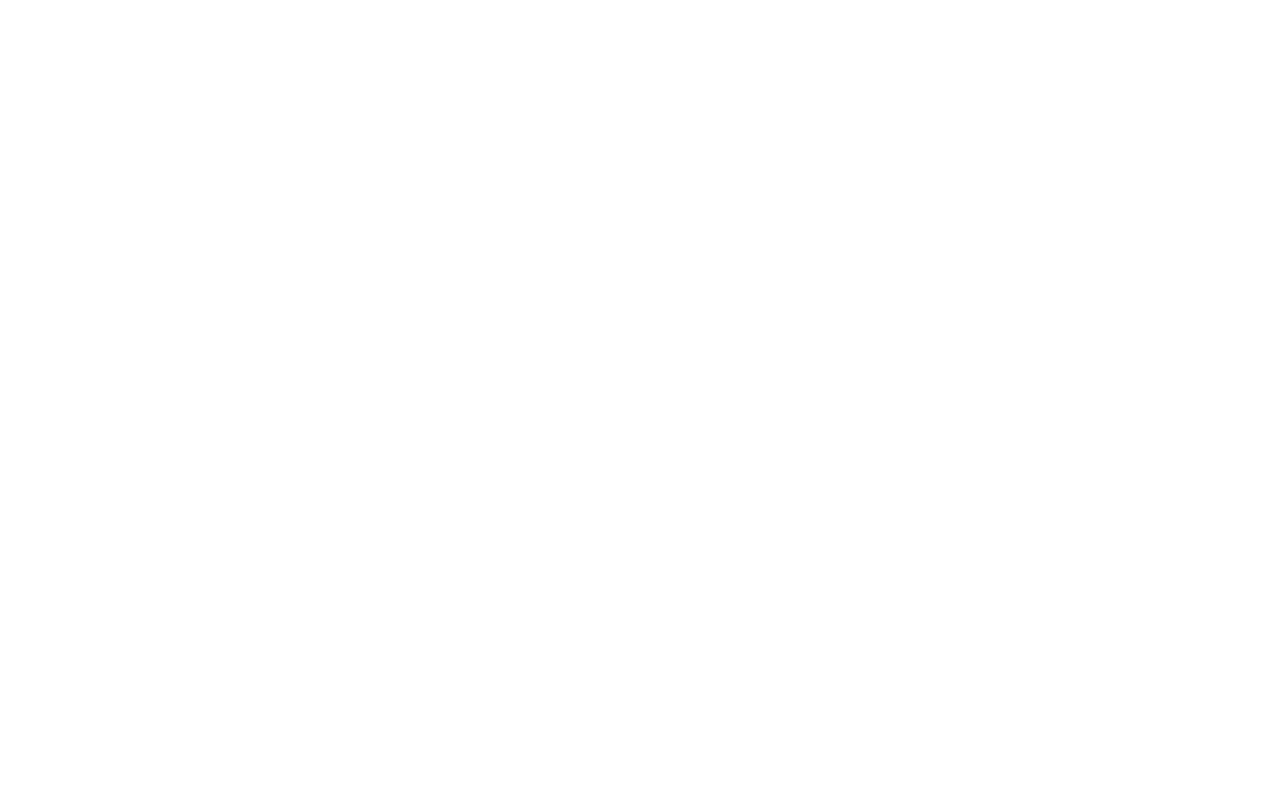
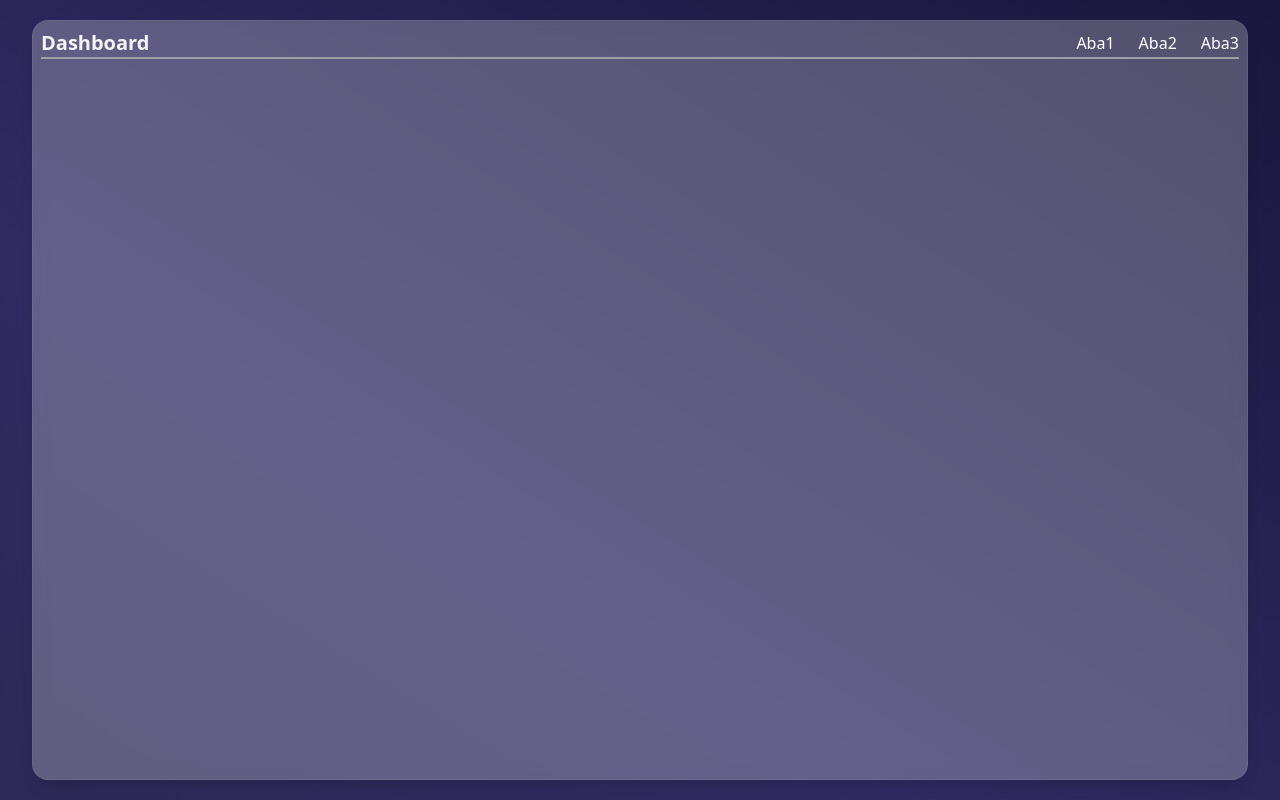
Before and after one commit to alohamat/front-back-playground, a React app in the folder frontend/: page /dashboard in a window 1280 px wide. Before the commit this address had no page. Built offline with nearby package versions, Linux system fonts and the light colour scheme; the HTML template or start-up script is replaced by a standard one.

Commit message:
feat: creating dashboard

```diff
--- a/frontend/package.json
+++ b/frontend/package.json
@@ -11,6 +11,7 @@
   },
   "dependencies": {
     "@tailwindcss/vite": "^4.1.18",
+    "axios": "^1.13.2",
     "react": "^19.2.0",
     "react-dom": "^19.2.0",
     "react-router-dom": "^7.12.0",
--- a/frontend/src/App.tsx
+++ b/frontend/src/App.tsx
@@ -1,10 +1,12 @@
 import { Routes, Route } from "react-router-dom";
 import MainPage from "./pages/MainPage";
+import Dashboard from "./pages/Dashboard";
 
 export default function App() {
   return (
     <Routes>
       <Route path="/" element={<MainPage />} />
+      <Route path="/dashboard" element={<Dashboard />} />
     </Routes>
   );
 }
--- a/frontend/src/index.css
+++ b/frontend/src/index.css
@@ -3,6 +3,12 @@
 @layer components{
  .glass {
     @apply bg-white/5 border border-white/6 rounded-2xl p-2 text-white backdrop-blur-sm shadow-lg;
+ }
+}
+
+@layer components{
+ .solidglass {
+    @apply bg-white/25 border border-white/6 rounded-2xl p-2 text-white backdrop-blur-sm shadow-lg;
  }
 }
 
--- /dev/null
+++ b/frontend/src/pages/Dashboard.tsx
@@ -0,0 +1,16 @@
+export default function Dashboard() {
+  return (
+    <div className="h-screen w-screen flex justify-center items-center bg-linear-to-bl animated-bg from-[#0f0c29] via-[#302b63] to-[#24243e]
+">
+      <main className="solidglass h-[95%] w-[95%]">
+        <div id="top-part" className="items-center flex gap-6 border-b-2 border-zinc-400">
+          <strong className="mr-auto text-zinc-100 text-xl">Dashboard</strong>
+          <div>Aba1</div>
+          <div>Aba2</div>
+          <div>Aba3</div>
+        </div>
+
+      </main>
+    </div>
+  );
+}
--- a/frontend/src/pages/MainPage.tsx
+++ b/frontend/src/pages/MainPage.tsx
@@ -1,4 +1,5 @@
 import { useState } from "react";
+import { useNavigate } from "react-router-dom";
 import useSound from "use-sound";
 
 import handbwl from "../assets/handbwl.png";
@@ -8,6 +9,7 @@
 
 export default function MainPage() {
   const [isSixSevening, setSixSevening] = useState(false);
+  const navigate = useNavigate();
   const [play, { stop }] = useSound(scp, {interrupt: true});
 
 
@@ -33,10 +35,13 @@
             <h1 className="text-4xl mb-15 text-red-600">67 KENDRICK IS LISTENING 67</h1>
           </div>
         ) : (
-          <h1 className="text-white text-5xl mb-15">Hello, world!</h1>
+          <div className="flex flex-col mb-15 gap-15">
+          <h1 className="text-white text-5xl">Hello, world!</h1>
+          <button className="glass cursor-pointer" onClick={() => navigate("/dashboard")}>Go to dashboard</button>
+          </div>
         )}
         <button
-          className="glass"
+          className="glass cursor-pointer fixed bottom-0"
           onClick={() => {
             setSixSevening(!isSixSevening); (isSixSevening ? stop() : play())
           }}
```
Also changed, not shown: 1 other file (tests, documents, lock files or other folders).
